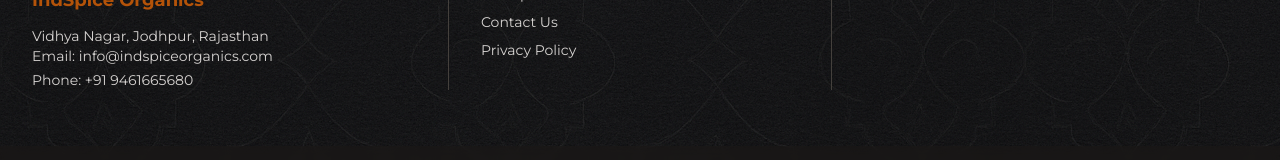
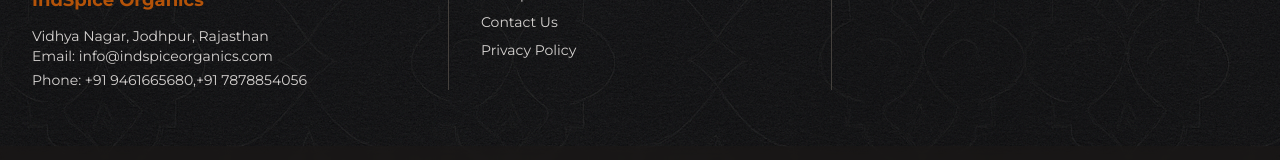
Before and after one commit to indspiceorganics/indspice-frontend, a React (Vite) app: page /contact in a window 1280 px wide. Shown: the part 1378-1538 px from the top of the page. Built offline with nearby package versions, Linux system fonts and the light colour scheme.

Commit message:
Updated Mob No. in Footer

```diff
--- a/src/components/layout/Footer.tsx
+++ b/src/components/layout/Footer.tsx
@@ -51,6 +51,13 @@
                 className="hover:text-brand-gold transition duration-150"
               >
                 +91 9461665680
+              </a>
+              ,
+              <a
+                href="tel:+917878854056"
+                className="hover:text-brand-gold transition duration-150"
+              >
+                +91 7878854056
               </a>
             </p>
             {/* --- End Updated Contact Details --- */}
```
